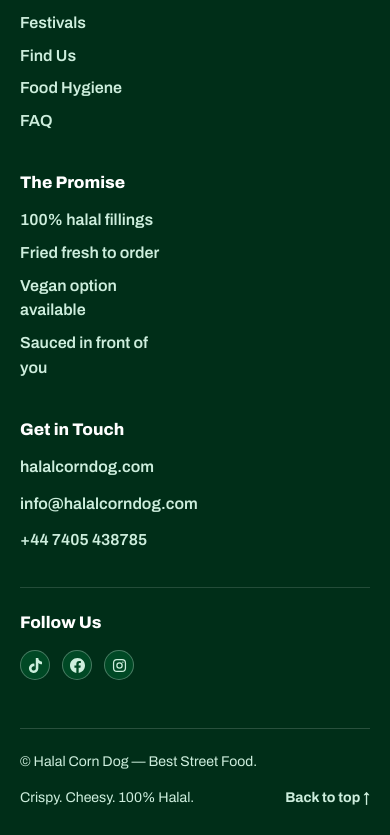
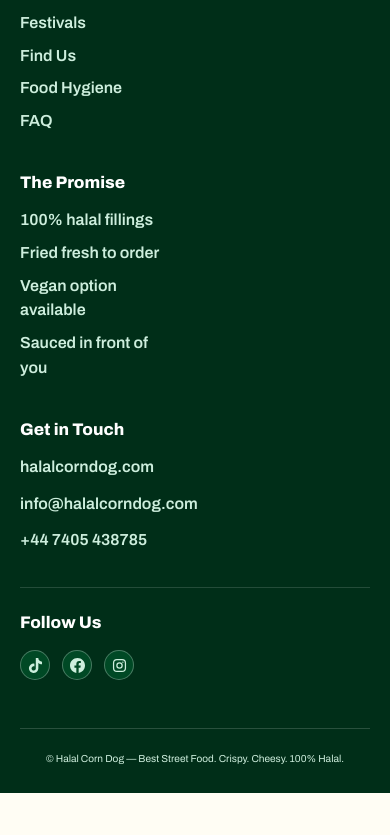
Before and after one commit to wordbitx/had, a Next.js app: page / in a window 390 px wide. Shown: the part 6878-7713 px from the top of the page. After the commit the page ends 7671 px from the top, so only its background shows below. Built offline with nearby package versions, Linux system fonts and the light colour scheme.

Commit message:
Halal Corn Dog — footer bottom line on one line (all phones), phone number opens WhatsApp directly (wa.me)

```diff
--- a/src/app/globals.css
+++ b/src/app/globals.css
@@ -737,9 +737,19 @@
       .foot-soc-ic{width:30px;height:30px;border-radius:50%;display:flex;align-items:center;justify-content:center;background:var(--blue);border:1px solid rgba(255,255,255,.28);color:#cdeedd;flex:none;transition:border-color .2s ease,color .2s ease,transform .2s ease}
       .foot-soc:hover .foot-soc-ic,.foot-soc:focus-visible .foot-soc-ic{color:var(--yellow);border-color:var(--yellow);transform:translateY(-2px)}
       .foot-soc-ic svg{width:15px;height:15px;flex:none}
-      .foot-bottom{border-top:1px solid rgba(255,255,255,.16);margin-top:48px;padding-top:22px;display:flex;justify-content:space-between;align-items:center;gap:14px;flex-wrap:wrap;font-size:.88rem}
+      .foot-bottom{border-top:1px solid rgba(255,255,255,.16);margin-top:48px;padding-top:22px;display:flex;justify-content:space-between;align-items:center;gap:14px;flex-wrap:nowrap;white-space:nowrap;font-size:.88rem}
       .foot-bottom a{color:#cdeedd;text-decoration:none;font-weight:700}
       .foot-bottom a:hover{color:var(--yellow)}
+      /* Bottom line: ONE line everywhere. The merged line measures
+         ~30em in Archivo (measured from the real font file), so on a
+         phone it needs a viewport-scaled size to fit 360px (320px of
+         content) — at the desktop .88rem it would overflow. "Back to
+         top" cannot share a phone line at readable size, so it hides
+         at ≤600px; desktop keeps it. */
+      @media (max-width:600px){
+        .foot-bottom{font-size:min(.88rem,2.6vw);justify-content:center}
+        .foot-bottom a{display:none}
+      }
       @media (max-width:880px){
         .foot-grid{grid-template-columns:1fr 1fr;gap:36px}
         .foot-brand{grid-column:1 / -1}
--- a/src/components/Footer.tsx
+++ b/src/components/Footer.tsx
@@ -3,7 +3,7 @@ import Link from 'next/link';
 import { IMG } from '@/lib/images';
 import Reveal from '@/components/Reveal';
 import FhrsBadge from '@/components/FhrsBadge';
-import { EMAIL_INFO, PHONE_DISPLAY, PHONE_TEL, SITE_DOMAIN, SITE_URL } from '@/lib/site';
+import { EMAIL_INFO, PHONE_DISPLAY, SITE_DOMAIN, SITE_URL, WHATSAPP_NUMBER } from '@/lib/site';
 
 export default function Footer() {
   return (
@@ -66,7 +66,7 @@ export default function Footer() {
                 <a href={`mailto:${EMAIL_INFO}`}>{EMAIL_INFO}</a>
               </li>
               <li>
-                <a href={`tel:${PHONE_TEL}`}>{PHONE_DISPLAY}</a>
+                <a href={`https://wa.me/${WHATSAPP_NUMBER}`} target="_blank" rel="noreferrer">{PHONE_DISPLAY}</a>
               </li>
             </ul>
           </div>
@@ -98,8 +98,7 @@ export default function Footer() {
           </div>
         </div>
         <div className="foot-bottom">
-          <span>© Halal Corn Dog — Best Street Food.</span>
-          <span>Crispy. Cheesy. 100% Halal.</span>
+          <span className="foot-copy">© Halal Corn Dog — Best Street Food. Crispy. Cheesy. 100% Halal.</span>
           <a href="#top">Back to top ↑</a>
         </div>
         </Reveal>
```
